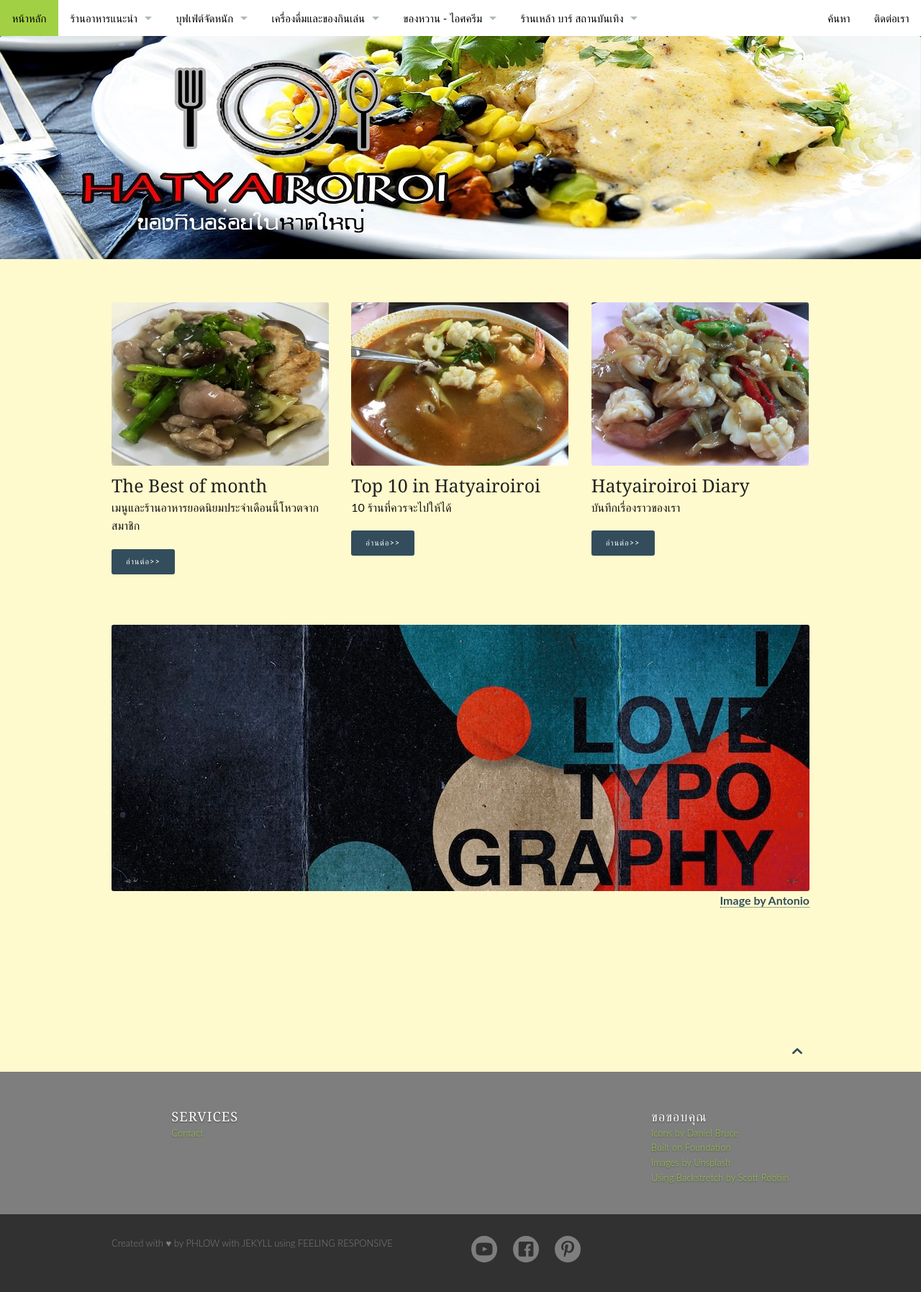
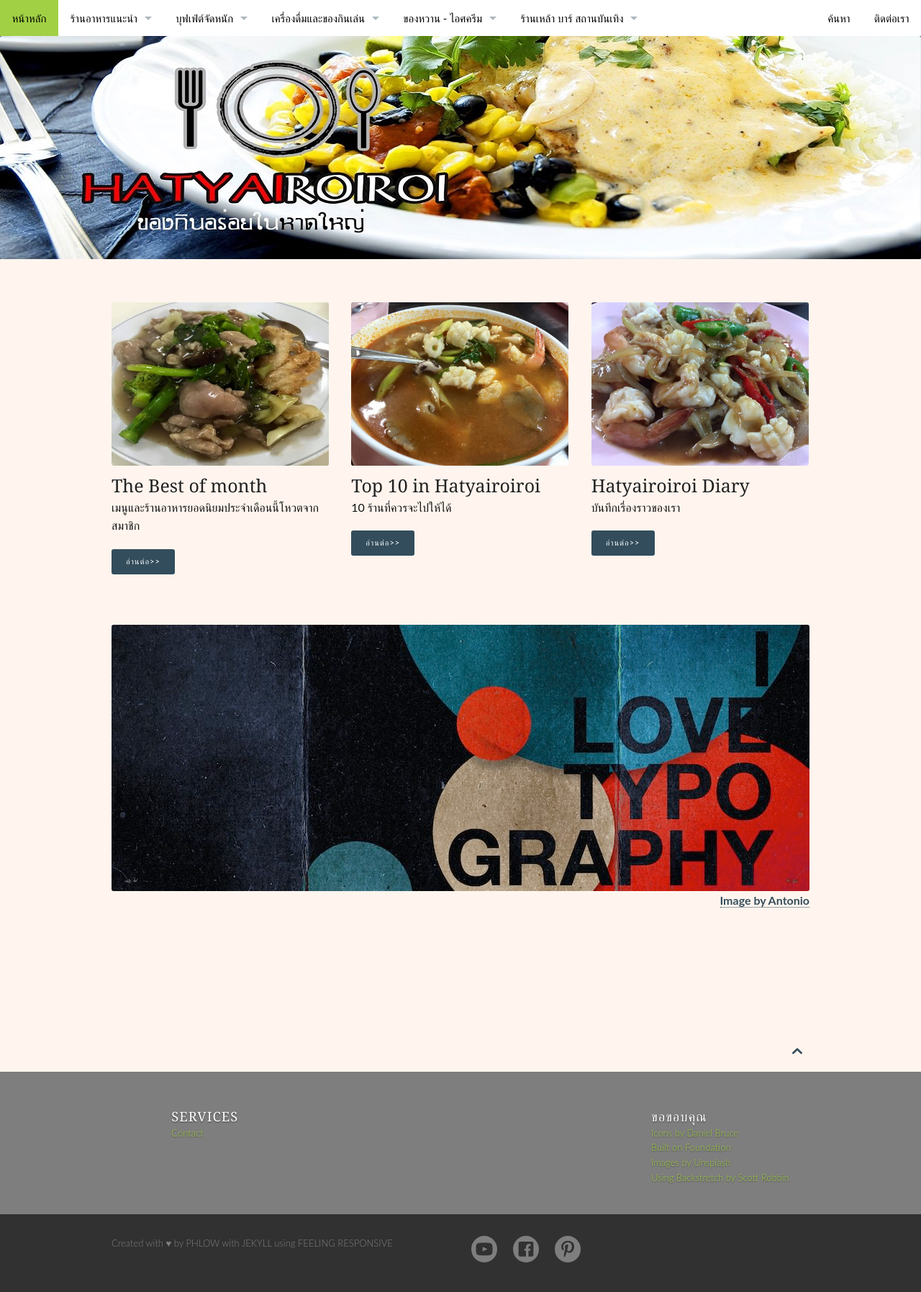
Before and after one commit to hatyairoiroi/hatyairoiroi.github.io, a Jekyll site: the page built from index.md, in a window 1280 px wide. Shown: the whole page at 72% size. Built offline with Jekyll 4.4.1, drawn with Linux system fonts in a browser that asks for light colours.

Commit message:
Update _02_settings_colors.scss

```diff
--- a/_sass/_02_settings_colors.scss
+++ b/_sass/_02_settings_colors.scss
@@ -17,7 +17,7 @@
 
 $text-color:       	#111;
 $body-font-color: 	$text-color;
-$body-bg: 			#FFFACD;
+$body-bg: 			#FFF5EE;
 
 
 
@@ -71,7 +71,7 @@ $grey-16: #0B0B0B;
 /* Topbar-Navigation
 ------------------------------------------------------------------- */
 
-$topbar-bg-color: #fff;
+$topbar-bg-color: #fffacd;
 
 $topbar-dropdown-toggle-color: $ci-1;
 
```
